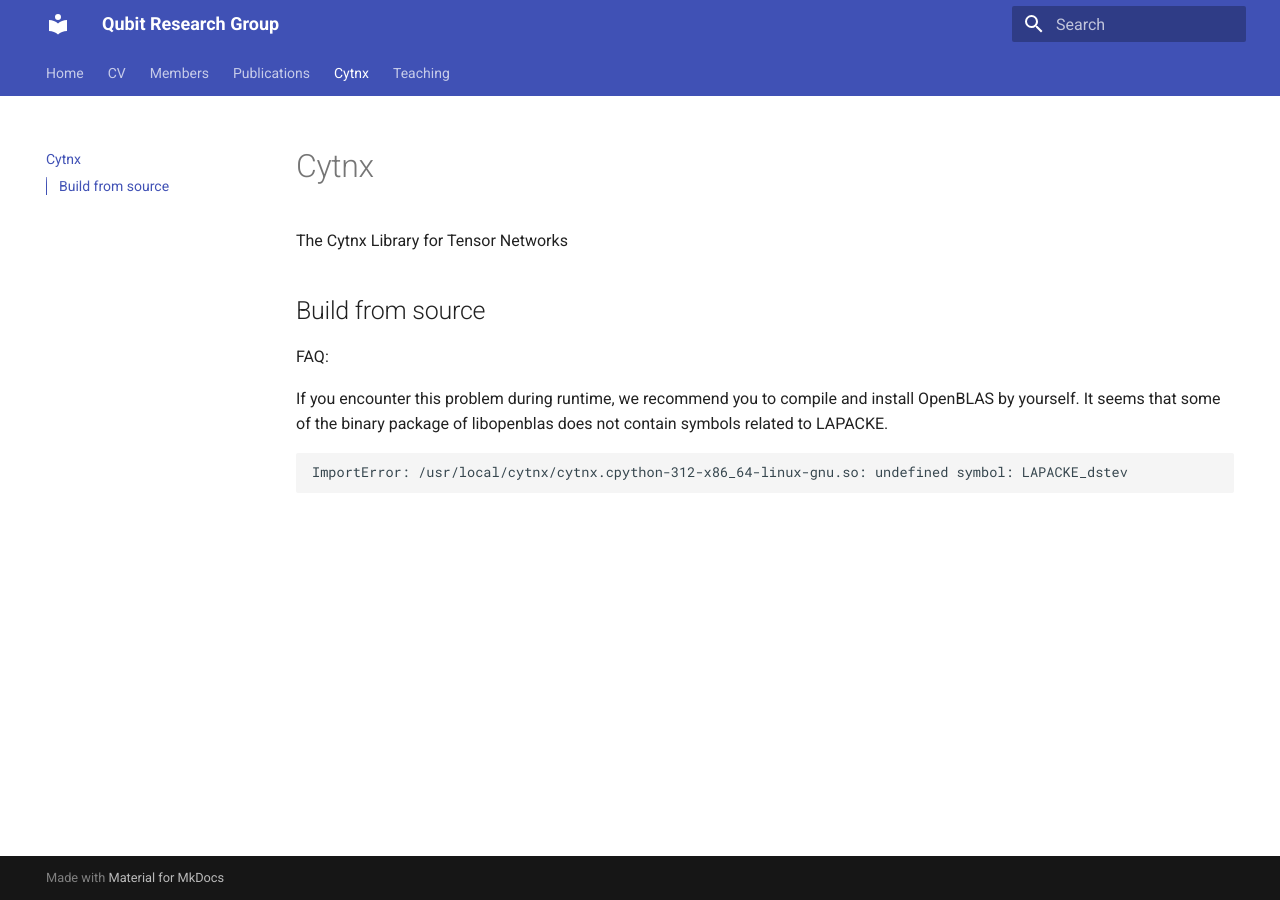
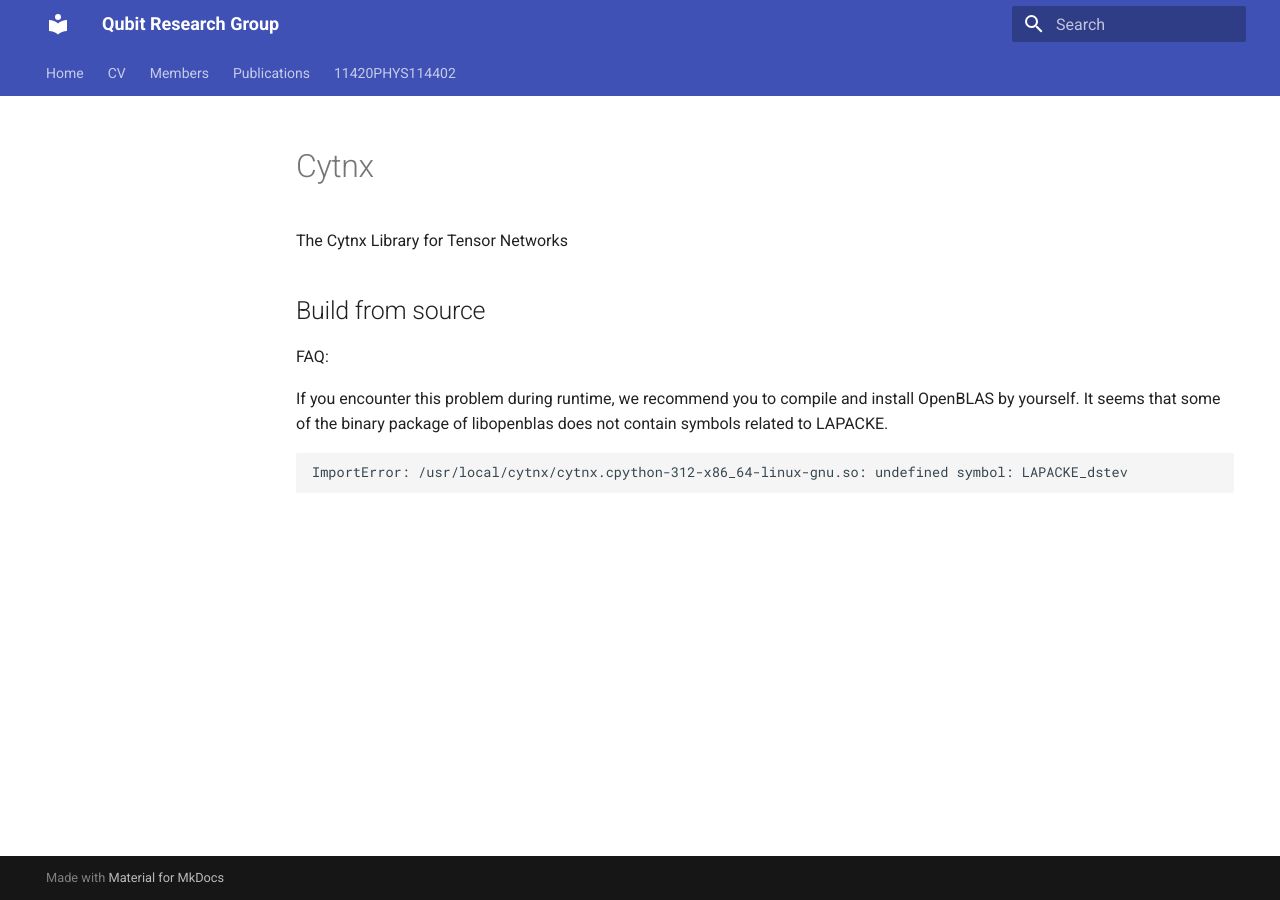
Before and after one commit to pcchen/pcchen.github.io, an MkDocs documentation site: the page built from docs/Cytnx.md, in a window 1280 px wide. Built offline with MkDocs 1.6.1 and Material for MkDocs 9.7.7, drawn with Linux system fonts in a browser that asks for light colours.

Commit message:
update nav

```diff
--- a/mkdocs.yml
+++ b/mkdocs.yml
@@ -37,6 +37,7 @@ nav:
   - CV: cv.md
   - Members: members.md
   - Publications: publications.md
-  - Cytnx: Cytnx.md
-  - Teaching:
-    - General Physics A (II): teaching/11420PHYS114402.md
+  # - Cytnx: Cytnx.md
+  # - Teaching:
+  #   - General Physics A (II): teaching/11420PHYS114402.md
+  - 11420PHYS114402: teaching/11420PHYS114402.md
```
